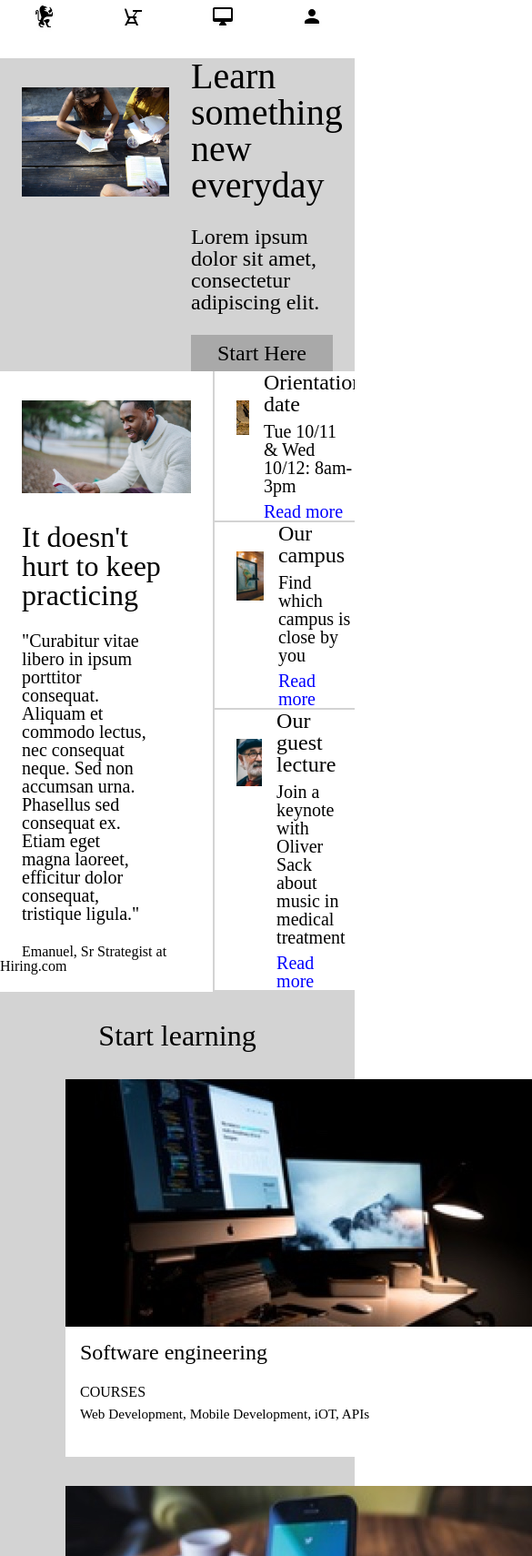
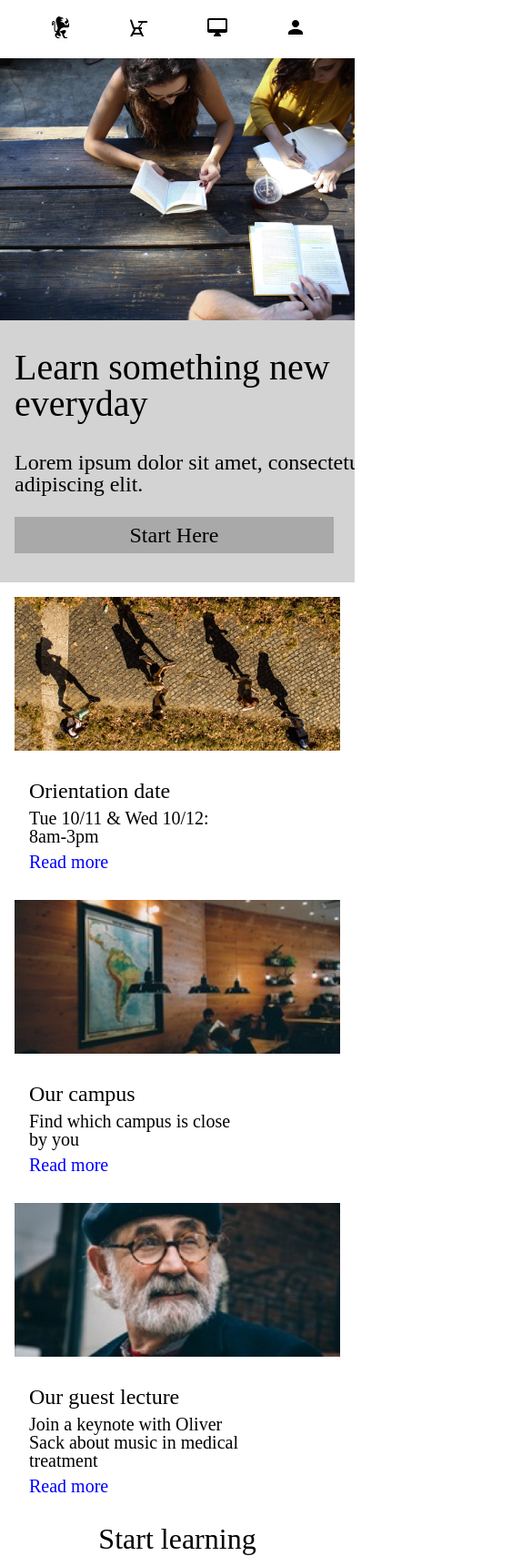
Before and after one commit to ABurcham/ColmarAcademy, a plain HTML site: page index.html in a window 390 px wide. Shown: the top 1710 px of the page at 91% size, 585 px wide, since content can reach past the window. Drawn offline with Linux system fonts and the light colour scheme.

Commit message:
Complete Responsive Layout in CSS

```diff
--- a/index.html
+++ b/index.html
@@ -61,6 +61,9 @@
           <div class="sml-image-container">
             <img src="./resources/Assets/images/information-orientation.jpg">
           </div>
+          <div class="mobile-jpg">
+            <img src="./resources/Assets/images/information-orientation-mobile.jpg">
+          </div>
           <div class="text">
             <h3>Orientation date</h3>
             <p>Tue 10/11 & Wed 10/12: 8am-3pm</p>
@@ -71,6 +74,9 @@
           <div class="sml-image-container">
             <img src="./resources/Assets/images/information-campus.jpg">
           </div>
+          <div class="mobile-jpg">
+            <img src="./resources/Assets/images/information-campus-mobile.jpg">
+          </div>
           <div class="text">
             <h3>Our campus</h3>
             <p>Find which campus is close by you</p>
@@ -80,6 +86,9 @@
         <div class="box">
           <div class="sml-image-container">
             <img src="./resources/Assets/images/information-guest-lecture.jpg">
+          </div>
+          <div class="mobile-jpg">
+            <img src="./resources/Assets/images/information-guest-lecture-mobile.jpg">
           </div>
           <div class="text">
             <h3>Our guest lecture</h3>
--- a/resources/css/style.css
+++ b/resources/css/style.css
@@ -64,10 +64,6 @@ header .mobile {
     width: 100%;
   }
 
-  header .content {
-    padding: .5rem 0;
-  }
-
   header .mobile ul {
     display: flex;
     justify-content: space-around;
@@ -84,6 +80,9 @@ header .mobile {
     background-color: #9dc20b;
     line-height: 1.6;
     color: white;
+  }
+  header{
+    justify-content: center;
   }
 }
 /*Banner Section*/
@@ -102,6 +101,21 @@ header .mobile {
   display: block;
   margin-right: 3rem;
   padding-right: 3rem;
+}
+@media only screen and (max-width:760px){
+  .banner{
+    display:block;
+  }
+  .media-container{
+    width: 100%;
+    overflow: none;
+  }
+  .banner .media-container img{
+    padding:0;
+  }
+  .banner .text{
+    width: 100%;
+  }
 }
 .banner img{
   max-width: 100%;
@@ -125,12 +139,27 @@ header .mobile {
   font-size: 3rem;
   padding-bottom: 3rem;
 }
+@media only screen and (max-width:760px){
+  .banner .text{
+    padding:0rem 2rem;
+    width:100%;
+  }
+  .banner h1{
+    padding:4rem 0rem;
+  }
+}
 .banner .button{
   background-color: darkgrey;
   font-size:3rem;
   text-align: center;
   padding: 1rem 0;
   width:100%;
+  max-width: 90%;
+}
+@media only screen and (max-width:760px){
+  .banner .button{
+      margin-bottom: 4rem;
+  }
 }
 /*Supporting Section (Information & Events)*/
 .support{
@@ -170,6 +199,44 @@ header .mobile {
 }
 .support h3{
   font-size: 3rem;
+}
+.mobile-jpg{
+  display: none;
+}
+@media only screen and (max-width:619px){
+  .support{
+    margin-top: 2rem;
+    margin-bottom: 4rem;
+    padding-left: 2rem;
+    padding-right: 2rem;
+    padding-bottom: 0;
+  }
+  .support .text{
+    margin: auto;
+    padding:4rem 2rem;
+  }
+  .support img{
+    margin: 0;
+  }
+  .support .box{
+    display: block;
+  }
+  .support .boxes .box{
+    border: none;
+  }
+  .support .media-container{
+    display:none;
+  }
+  .support .boxes{
+    display:block;
+    max-width: 100%;
+  }
+  .support .boxes .sml-image-container{
+    display: none;
+  }
+  .mobile-jpg{
+    display: block;
+  }
 }
 .support .box{
   border-bottom: 2px solid lightgrey;
@@ -222,6 +289,35 @@ header .mobile {
 .course img{
   display:block;
   height: auto;
+}
+@media only screen and (max-width:650px), (min-width:715px)  and (max-width:1280px){
+  .course img,
+  .course h4,
+  .course p{
+    display: none;
+  }
+  .courses{
+    background-color: white;
+    padding-top:0;
+  }
+  .course{
+    margin-right:0;
+    margin-bottom: 1rem;
+  }
+  .course-container{
+    display: block;
+    padding: 2rem;
+    padding-bottom: 4rem;
+    margin-top:0;
+  }
+  .courses .course .txt{
+    background-color: lightgrey;
+    padding:0;
+  }
+  .course .txt h3{
+    padding: 2rem 2rem;
+    padding-bottom: 3rem;
+  }
 }
 .course .txt{
   padding:2rem;
@@ -278,6 +374,24 @@ header .mobile {
   font-size: 2rem;
   padding-bottom: 4rem;
 }
+@media only screen and (max-width:680px){
+  .thesis .media-container{
+    max-width: 100%;
+    padding:0;
+    padding-bottom: 3rem;
+  }
+  .thesis .boxes{
+    display: none;
+  }
+  .thesis h2{
+    padding-top: 4rem;
+    padding-bottom: 2rem;
+  }
+  .thesis .media-container h2,
+  .thesis span{
+    display: none;
+  }
+}
 /*CSS for both box section in Thesis Section and Supporting Section*/
 .boxes{
   max-width: 40%;
@@ -320,3 +434,16 @@ footer nav ul{
   justify-content: flex-end;
   display: flex;
 }
+@media only screen and (max-width: 680px){
+  footer .content{
+    padding: 2rem;
+    border: none;
+    display: block;
+  }
+  footer nav{
+    display: none;
+  }
+  footer .copyright{
+    text-align: center;
+  }
+}
```
